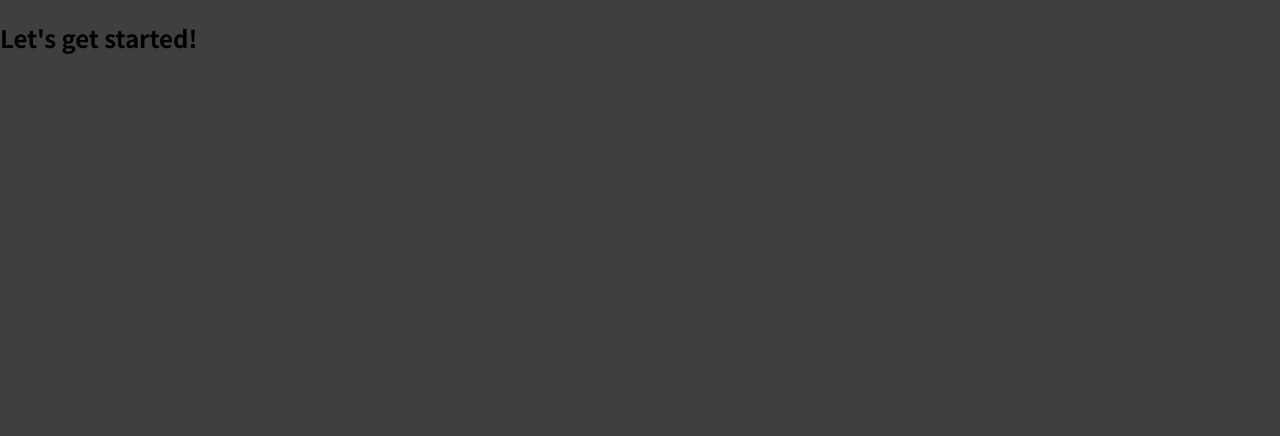
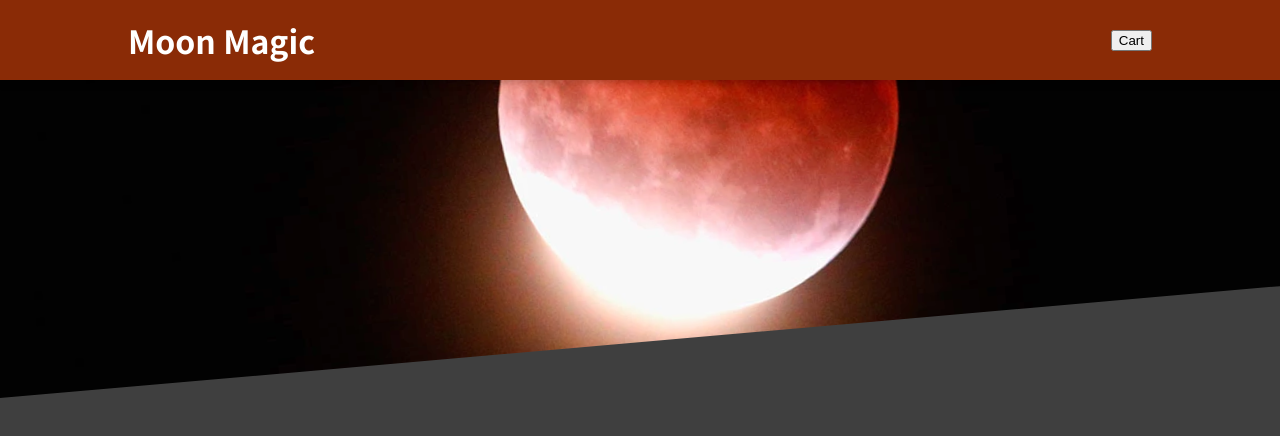
Before and after one commit to 1lee/react-e-com-ui, a React (Create React App) app: page / in a window 1280 px wide. Shown: the top 436 px of the page. Built offline with nearby package versions, Linux system fonts and the light colour scheme.

Commit message:
added Header

```diff
--- a/src/App.js
+++ b/src/App.js
@@ -1,8 +1,12 @@
+import { Fragment } from 'react';
+import Header from './components/Layout/Header'
+
+
 function App() {
   return (
-    <div>
-      <h2>Let's get started!</h2>
-    </div>
+    <Fragment>
+      <Header/>
+    </Fragment>
   );
 }
 
--- /dev/null
+++ b/src/components/Layout/Header.js
@@ -0,0 +1,19 @@
+import { Fragment } from 'react';
+import moonPic from '../../assets/eclipe.webp';
+import classes from './Header.module.css';
+
+const Header = props => {
+	return (
+		<Fragment>
+			<header className={classes.header}>
+				<h1>Moon Magic</h1>
+				<button>Cart</button>
+			</header>
+			<div className={classes['main-image']}>
+				<img src={moonPic} alt='a blood moon' />
+			</div>
+		</Fragment>
+	);
+};
+
+export default Header;
--- /dev/null
+++ b/src/components/Layout/Header.module.css
@@ -0,0 +1,29 @@
+.header {
+  position: fixed;
+  top: 0;
+  left: 0;
+  width: 100%;
+  height: 5rem;
+  background-color: #8a2b06;
+  color: white;
+  display: flex;
+  justify-content: space-between;
+  align-items: center;
+  padding: 0 10%;
+  box-shadow: 0 2px 8px rgba(0, 0, 0, 0.25);
+  z-index: 10;
+}
+
+.main-image {
+  width: 100%;
+  height: 25rem;
+  z-index: 0;
+  overflow: hidden;
+}
+
+.main-image img {
+  width: 110%;
+  height: 100%;
+  object-fit: cover;
+  transform: rotateZ(-5deg) translateY(-4rem) translateX(-1rem);
+}
```
Also changed, not shown: src/index.css (+4 -4 lines), src/assets/eclipe.webp (added), 1 other file (tests, documents, lock files or other folders).
